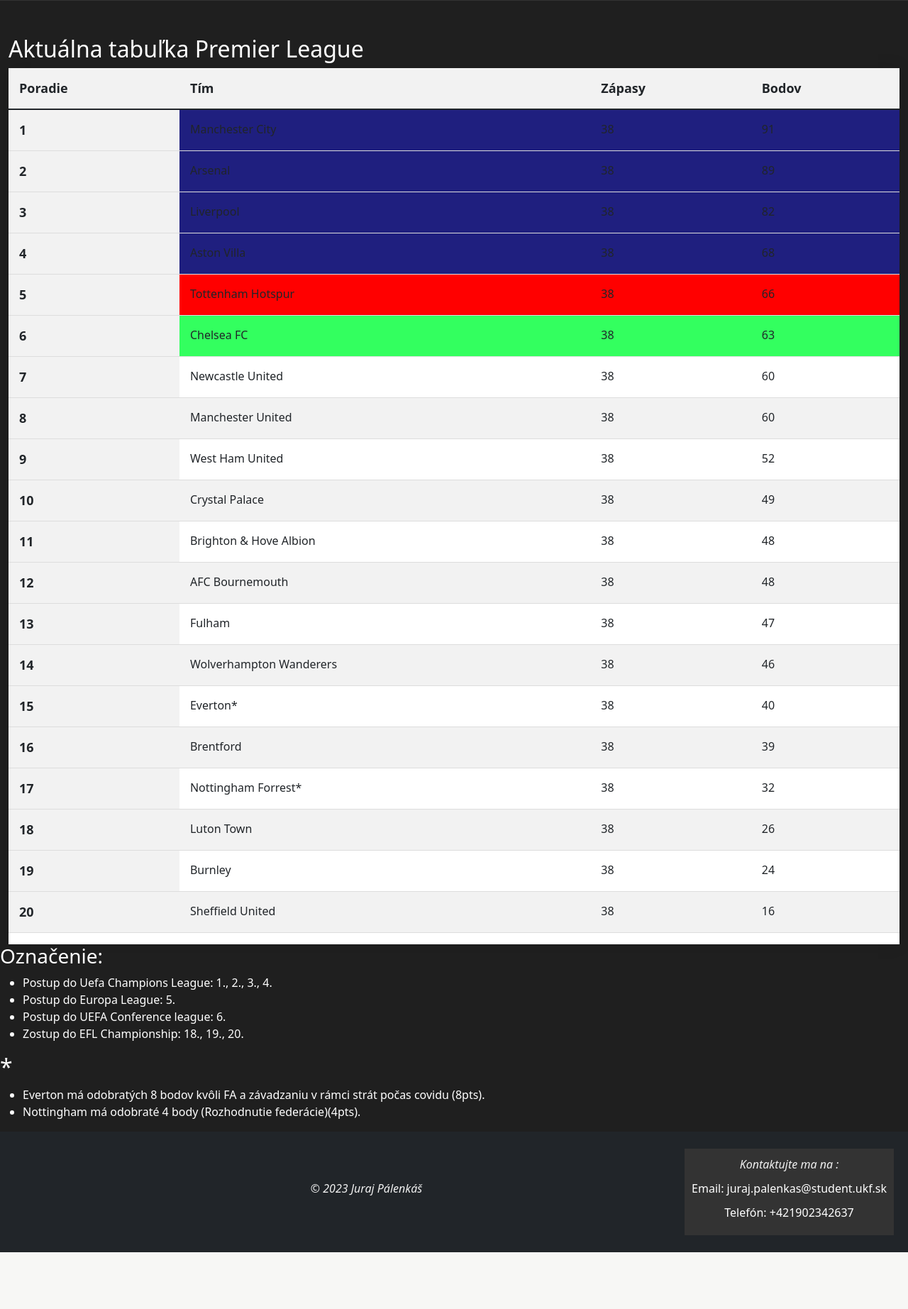
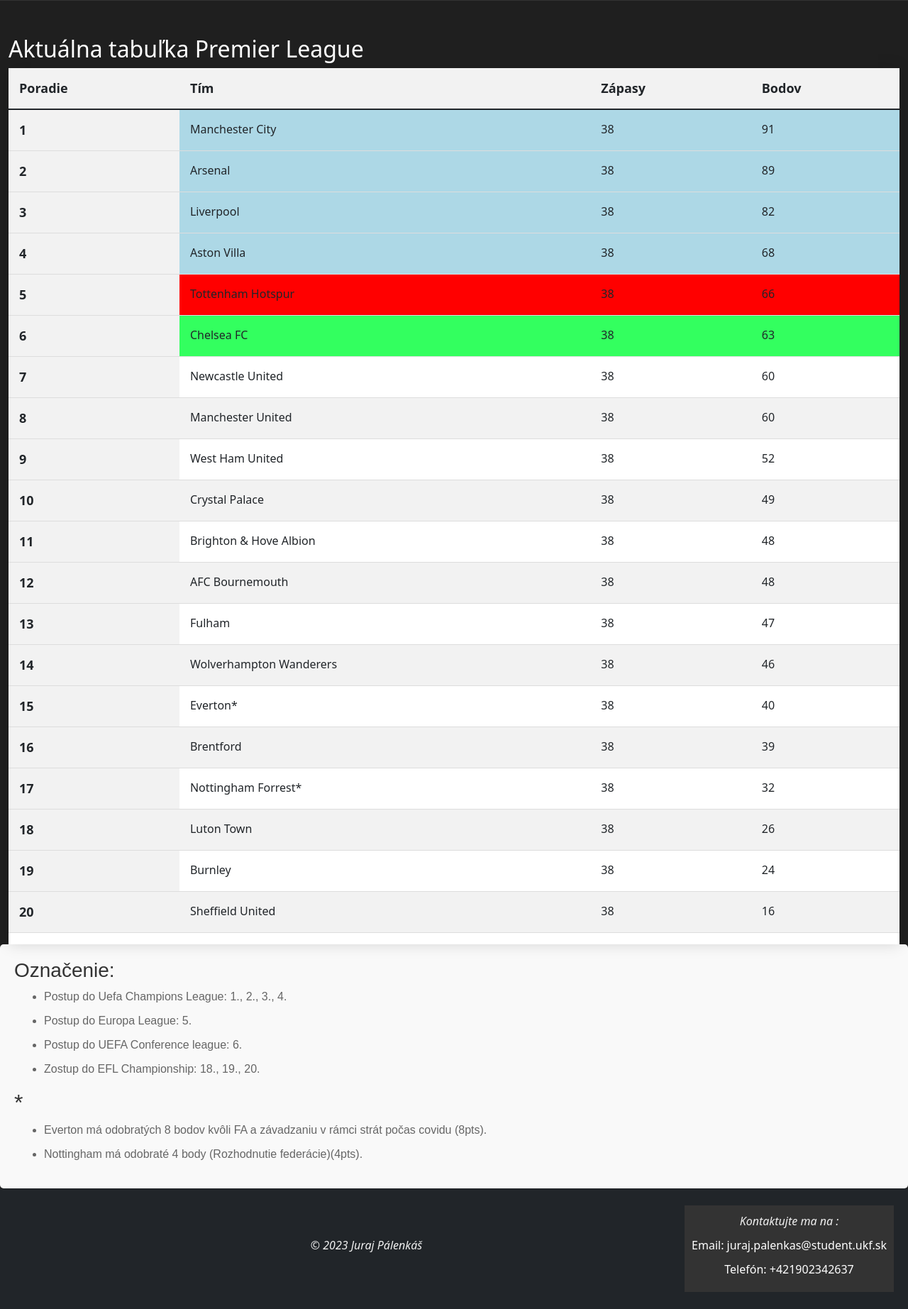
Before and after one commit to JurajPalenkas/ChelseaLondonProjektJurajPalenkas, a PHP site: page / in a window 1280 px wide. Shown: the part 799-2644 px from the top of the page at 71% size. Before the commit the page ends 2564 px from the top, so only its background shows below. Run offline with PHP 8.4, Linux system fonts and the light colour scheme.

Commit message:
úprava dizajnu

```diff
--- a/css/css.css
+++ b/css/css.css
@@ -87,7 +87,7 @@
 .special-table tr:nth-child(2),
 .special-table tr:nth-child(3),
 .special-table tr:nth-child(4) {
-  background-color: #1f1f7f;
+  background-color:lightblue;
 }
 
 .special-table tr:nth-child(5) {
@@ -353,3 +353,30 @@
   transform: scale(1.05);
   box-shadow: 0 15px 25px -5px rgba(0, 0, 0, 0.2), 0 6px 9px -3px rgba(0, 0, 0, 0.1);
 }
+
+
+/* Štýly pre informačnú sekciu */
+.info-section {
+  padding: 20px;
+  background-color: #f9f9f9;
+  border-radius: 5px;
+  box-shadow: 0 2px 5px rgba(0, 0, 0, 0.1);
+  max-width: 100%; /* Matches the width of .special-table */
+  margin: auto; /* Centers the section */
+}
+
+.info-title, .info-subtitle {
+  color: #333;
+  font-family: Arial, sans-serif;
+}
+
+.info-list {
+  list-style-type: disc;
+  margin-left: 10px;
+  color: #666;
+  font-family: Arial, sans-serif;
+}
+
+.info-list li {
+  margin-bottom: 10px;
+}
--- a/index.php
+++ b/index.php
@@ -101,16 +101,17 @@
 
       <!-------------------------------ZOZNAM-------------------------------->
 
-      <h3>Označenie:</h3>
-      <ul>
+      <section class="info-section">
+        <h3 class="info-title">Označenie:</h3>
+        <ul class="info-list">
           <li>Postup do Uefa Champions League: 1., 2., 3., 4.</li>
           <li>Postup do Europa League: 5.</li>
           <li>Postup do UEFA Conference league: 6.</li>
           <li>Zostup do EFL Championship: 18., 19., 20.</li>
         </ul>
 
-      <h2>*</h2>
-      <ul>
+        <h2 class="info-subtitle">*</h2>
+        <ul class="info-list">
           <li>Everton má odobratých 8 bodov kvôli FA a závadzaniu v rámci strát počas covidu (8pts).</li>
           <li>Nottingham má odobraté 4 body (Rozhodnutie federácie)(4pts).</li>
         </ul>
```
Lines whose indentation alone changed are shown as unchanged.
